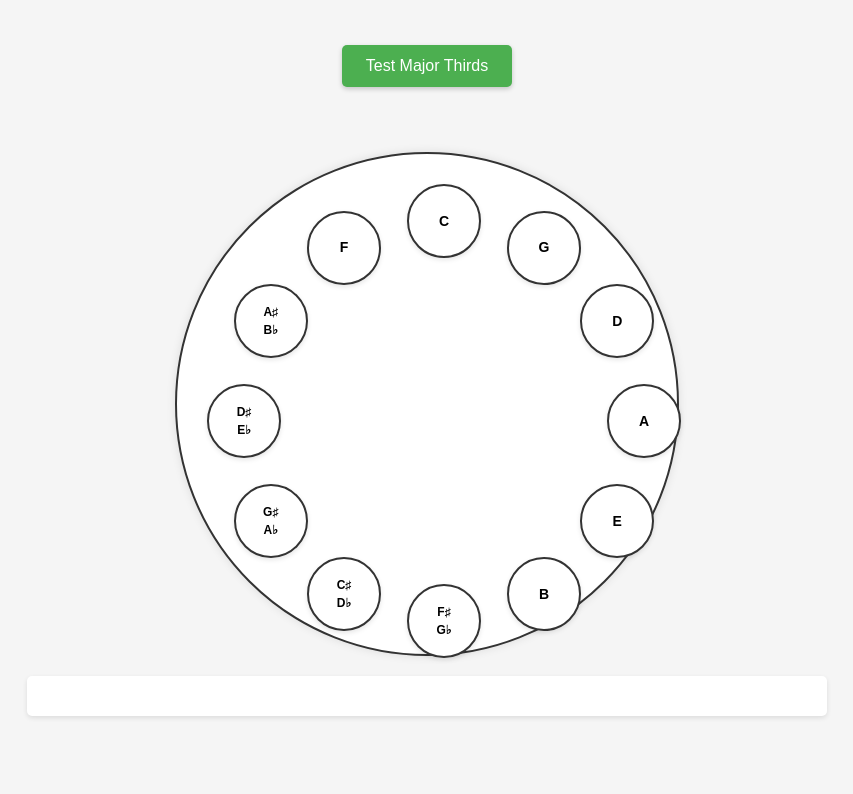
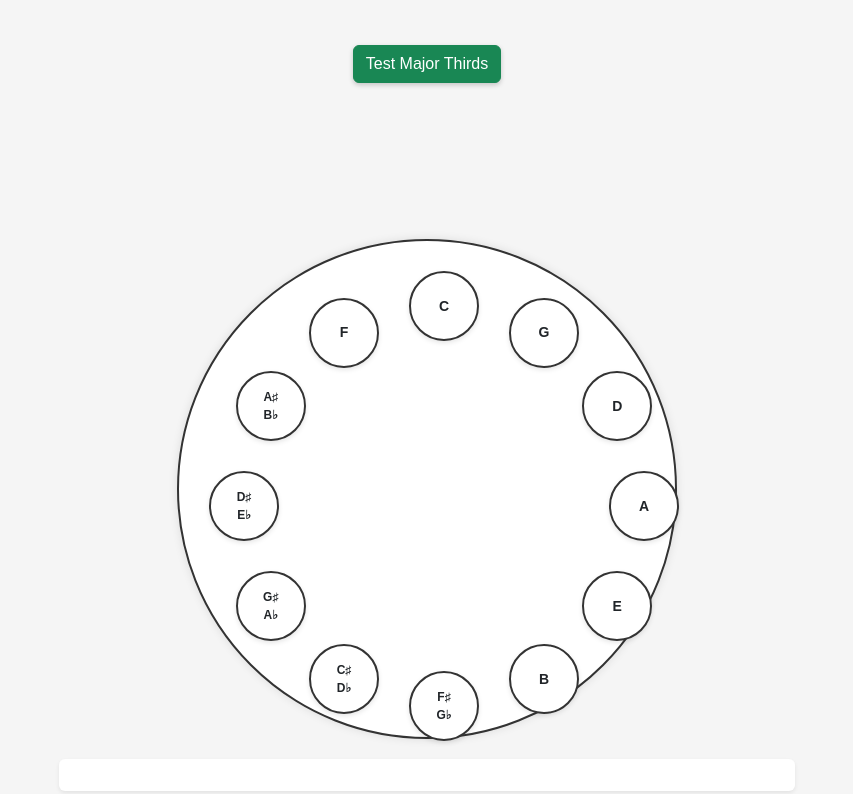
Before and after one commit to minyoungan/piano-music, a plain HTML site: page index.html in a window 1280 px wide. Shown: the whole page, without its empty margins (213-1066 px from the left). Drawn offline with nearby package versions, Linux system fonts and the light colour scheme.

Commit message:
Update index.html

```diff
--- a/index.html
+++ b/index.html
@@ -1,21 +1,31 @@
 <!DOCTYPE html>
-<html>
+<html lang="en">
 <head>
     <meta charset="UTF-8">
     <meta name="viewport" content="width=device-width, initial-scale=1.0">
     <title>Piano Major Thirds Trainer</title>
+    <link href="https://cdn.jsdelivr.net/npm/bootstrap@5.3.2/dist/css/bootstrap.min.css" rel="stylesheet">
     <link rel="stylesheet" href="styles.css">
 </head>
 <body>
-    <div id="controls">
-        <button onclick="startTest()">Test Major Thirds</button>
-        <div id="question"></div>
-        <div id="feedback"></div>
-        <div id="score"></div>
+    <div class="container-fluid">
+        <div id="controls" class="d-flex flex-column align-items-center mb-3">
+            <button class="btn btn-success mb-3" onclick="startTest()">Test Major Thirds</button>
+            <div id="question" class="fs-4 fw-bold text-center"></div>
+            <div id="feedback" class="fs-5 text-center"></div>
+            <div id="score" class="fw-bold"></div>
+        </div>
+
+        <div class="circle-container" id="circle"></div>
+
+        <button id="nextButton" class="btn btn-primary mb-3 d-none" onclick="nextQuestion()">
+            Next Question
+        </button>
+
+        <div id="explanation" class="bg-white p-3 rounded shadow-sm"></div>
     </div>
-    <div class="circle-container" id="circle"></div>
-    <button id="nextButton" onclick="nextQuestion()" style="display: none;">Next Question</button>
-    <div id="explanation"></div>
+
+    <script src="https://cdn.jsdelivr.net/npm/bootstrap@5.3.2/dist/js/bootstrap.bundle.min.js"></script>
     <script src="script.js"></script>
 </body>
 </html>
```
